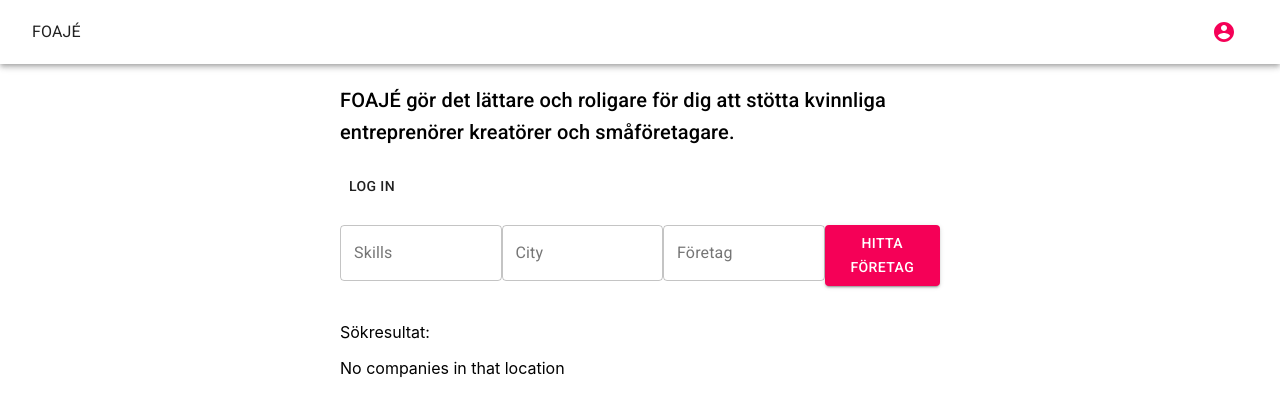
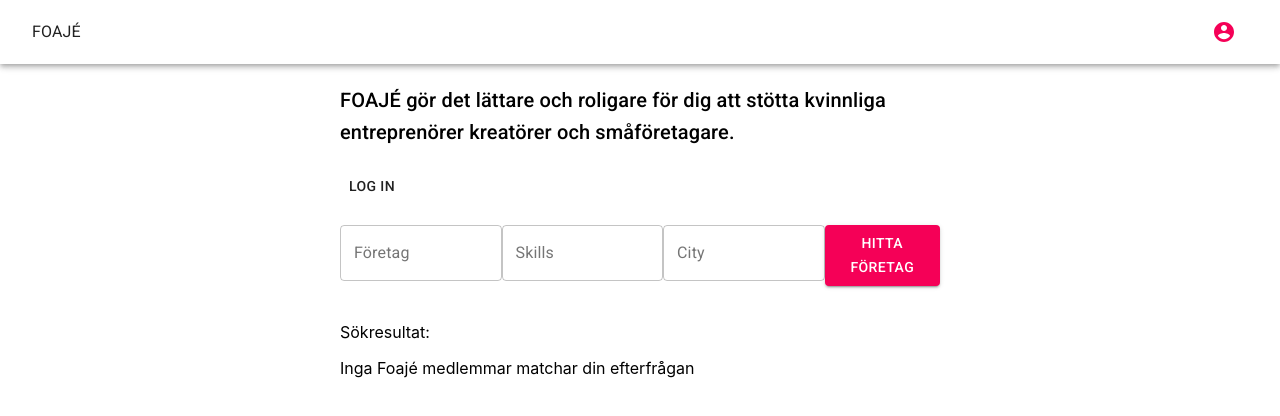
Before and after one commit to Ajliin/final-project, a React (Create React App) app in the folder frontend/: page / in a window 1280 px wide. Shown: the top 416 px of the page. Built offline with nearby package versions, Linux system fonts and the light colour scheme; the HTML template or start-up script is replaced by a standard one.

Commit message:
feat: backend, new endpoint POST for rating on company

```diff
--- a/frontend/src/components/LogOutBtn.js
+++ b/frontend/src/components/LogOutBtn.js
@@ -16,7 +16,7 @@ const LogOutBtn = () => {
     batch(() => {
       dispatch(user.actions.setUserId(null))
       dispatch(user.actions.setFirstname(null))
-      dispatch(user.actions.setlastname(null))
+      dispatch(user.actions.setLastname(null))
       dispatch(user.actions.setAccessToken(null))
       dispatch(user.actions.setEmail(null))
       dispatch(user.actions.setHasCompany(null))
--- a/frontend/src/pages/LandingPage.js
+++ b/frontend/src/pages/LandingPage.js
@@ -12,6 +12,7 @@ import companies from '../reducers/companies'
 import user from '../reducers/user'
 
 const LandingPage = () => {
+  const [searchSkills, setSearchSkills] = useState('')
   const [searchCompany, setSearchCompany] = useState('')
   const [searchLocation, setSearchLocation] = useState('')
 
@@ -41,7 +42,7 @@ const LandingPage = () => {
 
     fetch(
       TEST_API(
-        `result-companies?companyName=${searchCompany}&&location=${searchLocation}`,
+        `result-companies?companyName=${searchCompany}&&location=${searchLocation}&&skills=${searchSkills}`,
       ),
     )
       .then((res) => res.json())
@@ -71,7 +72,20 @@ const LandingPage = () => {
         )}
 
         <div className="search-container">
-          <TextField id="skills" label="Skills" variant="outlined" />
+          <TextField
+            id="companyName"
+            label="Företag"
+            variant="outlined"
+            value={searchCompany}
+            onChange={(event) => setSearchCompany(event.target.value)}
+          />
+          <TextField
+            id="skills"
+            label="Skills"
+            variant="outlined"
+            value={searchSkills}
+            onChange={(event) => setSearchSkills(event.target.value)}
+          />
           <TextField
             id="city"
             label="City"
@@ -79,13 +93,7 @@ const LandingPage = () => {
             value={searchLocation}
             onChange={(event) => setSearchLocation(event.target.value)}
           />
-          <TextField
-            id="companyName"
-            label="Företag"
-            variant="outlined"
-            value={searchCompany}
-            onChange={(event) => setSearchCompany(event.target.value)}
-          />
+
           <Button
             type="submit"
             color="secondary"
@@ -105,12 +113,13 @@ const LandingPage = () => {
         <div>
           <p>Sökresultat:</p>
           {allCompanies.length === 0 ? (
-            <p>No companies in that location</p>
+            <p>Inga Foajé medlemmar matchar din efterfrågan</p>
           ) : (
             allCompanies?.map((company) => (
               <div className="search-card-container" key={company._id}>
                 <p>{company.companyName}</p>
                 <p>{company.location}</p>
+                <p>{company.skills}</p>
                 <p>{company.genderRatio}</p>
               </div>
             ))
--- a/frontend/src/pages/Profile.js
+++ b/frontend/src/pages/Profile.js
@@ -85,12 +85,12 @@ const Profile = () => {
             {lastname}..{' '}
           </p>
           <div>
-            {description &&
+            {/* {description &&
               description?.map((item) => (
                 <>
                   <p key={item.description}>{item.description}</p>
                 </>
-              ))}
+              ))} */}
           </div>
         </div>
         <LogOutBtn />
```
Also changed, not shown: 1 other file (tests, documents, lock files or other folders).
